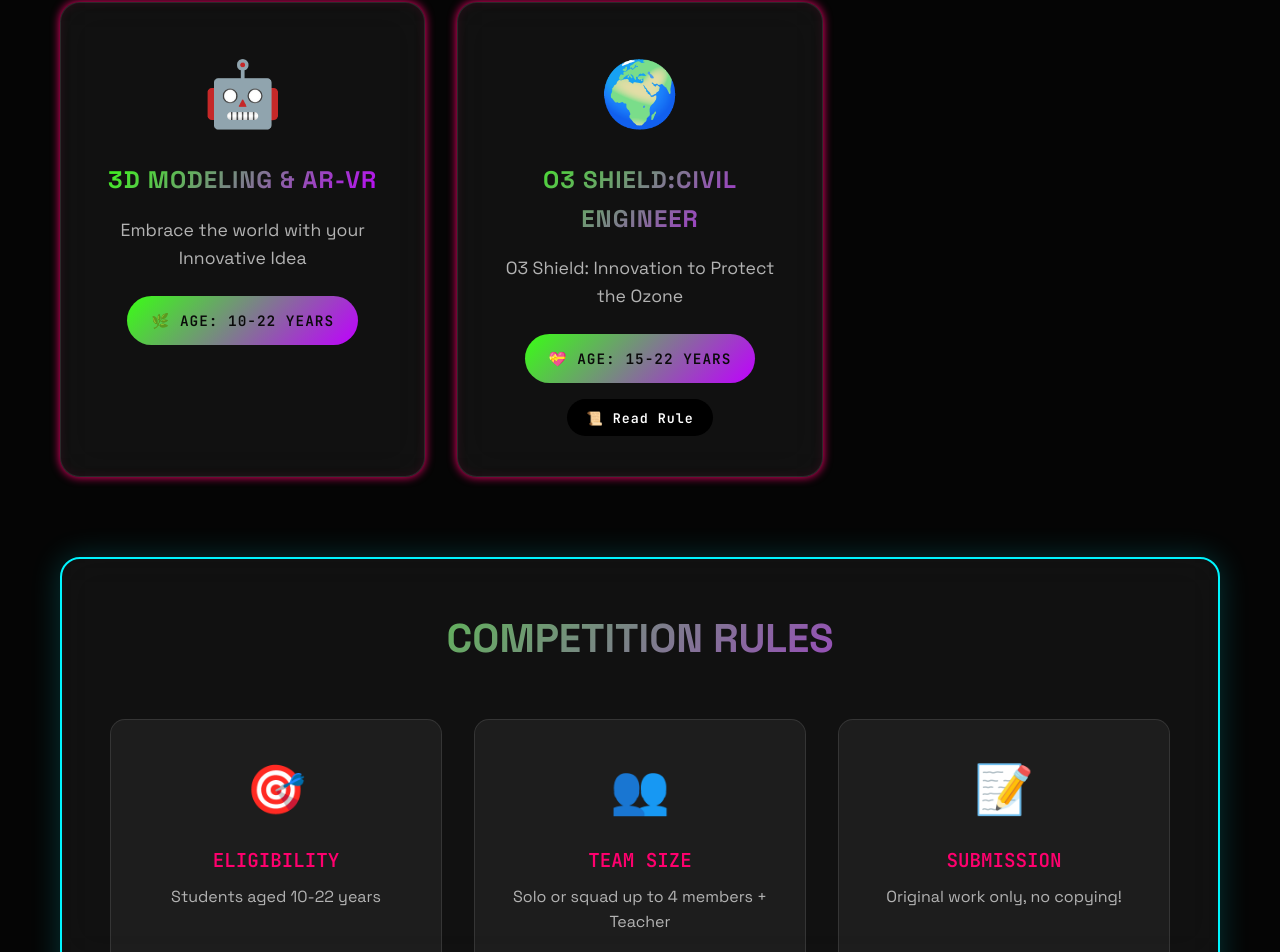
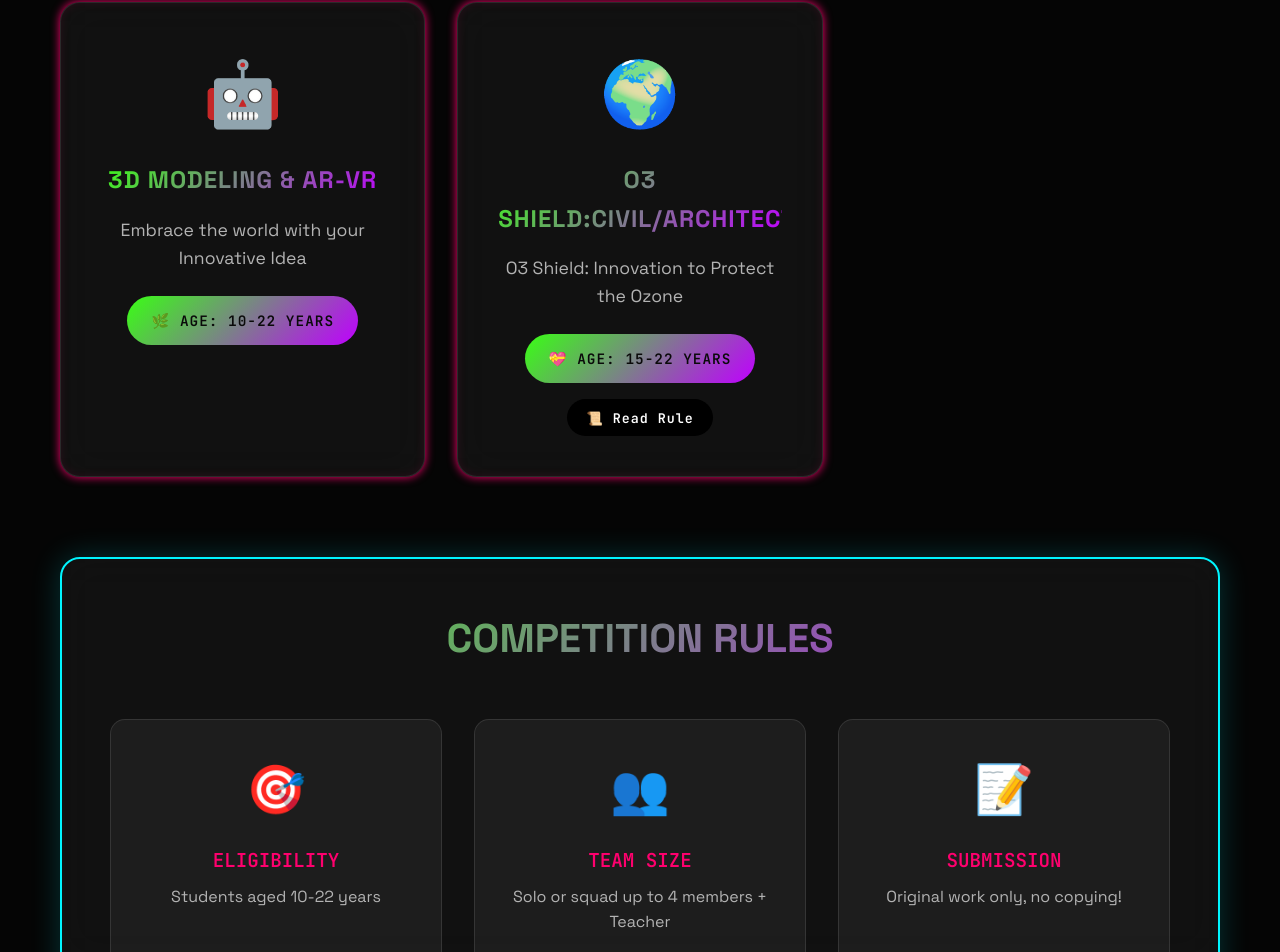
Before and after one commit to Harsh882002/ctyc, a React (Vite) app: page / in a window 1280 px wide. Shown: the part 2757-3709 px from the top of the page. Built offline with nearby package versions, Linux system fonts and the light colour scheme.

Commit message:
add architecture

```diff
--- a/src/components/Competition.jsx
+++ b/src/components/Competition.jsx
@@ -54,7 +54,7 @@ const Competition = () => {
       keyword: "",
     },
     {
-      title: "O3 Shield:Civil Engineer",
+      title: "O3 Shield:Civil/Architecture",
       description: "O3 Shield: Innovation to Protect the Ozone",
       icon: "🌍",
       ageGroup: "15-22 years",
```
